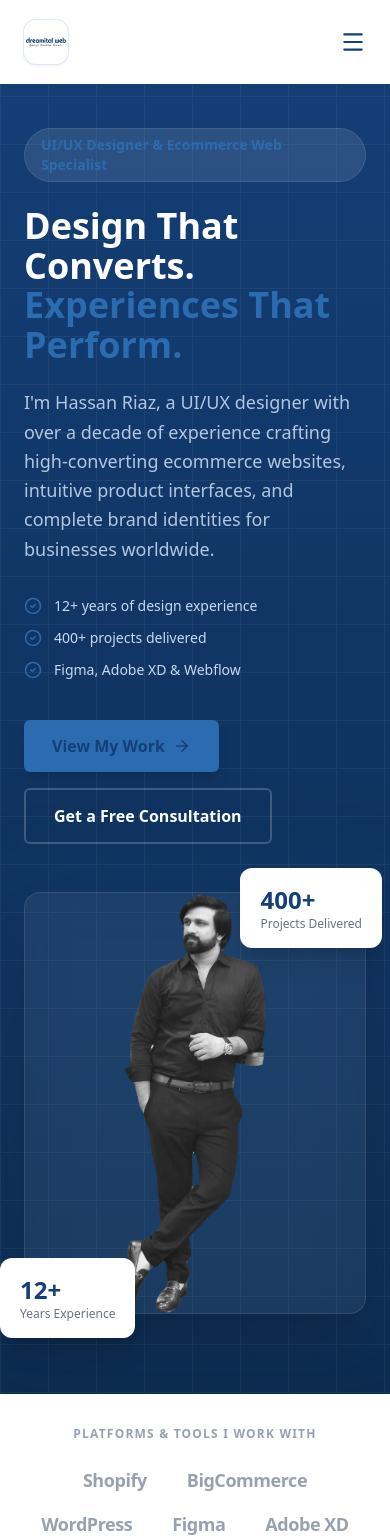
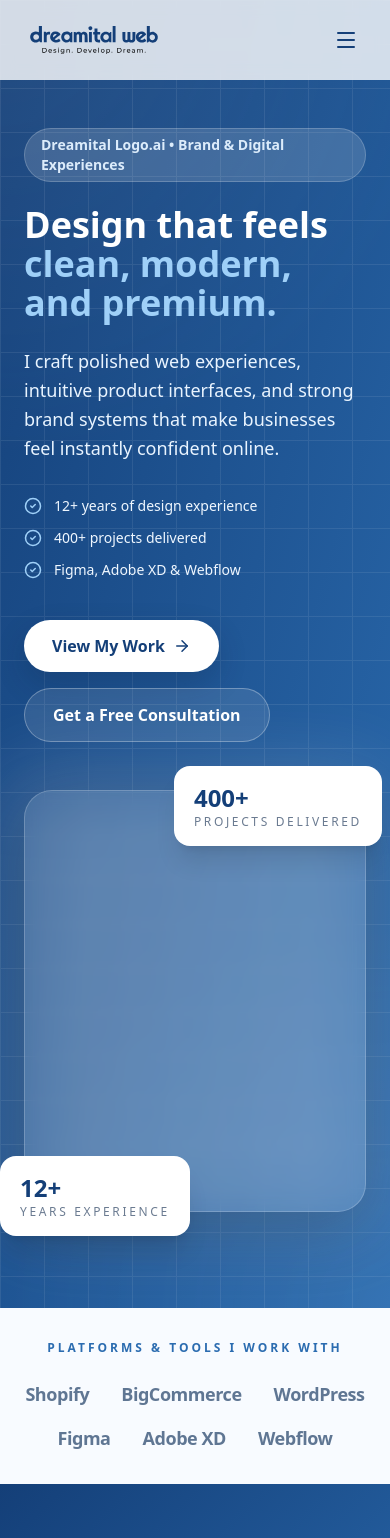
Before and after one commit to hadiaalv/ui-ux, a Next.js app in the folder portfolio/: page / in a window 390 px wide. Shown: the top 1538 px of the page. Built offline with nearby package versions, Linux system fonts and the light colour scheme.

Commit message:
colors updated

```diff
--- a/portfolio/src/app/globals.css
+++ b/portfolio/src/app/globals.css
@@ -12,10 +12,23 @@
   scroll-behavior: smooth;
 }
 
+html {
+  scroll-behavior: smooth;
+}
+
 body {
-  @apply bg-[#f8fbff] text-[#143f78];
+  @apply bg-[#f6faff] text-[#143f78];
   overflow-x: hidden;
   font-feature-settings: "kern" 1;
+}
+
+::selection {
+  background: #dcecfb;
+  color: #0d2b4f;
+}
+
+a {
+  transition: color 0.2s ease, background-color 0.2s ease, border-color 0.2s ease, transform 0.2s ease;
 }
 
 /* Custom Scrollbar */
--- a/portfolio/src/app/layout.tsx
+++ b/portfolio/src/app/layout.tsx
@@ -3,9 +3,9 @@ import Navbar from "@/components/Navbar";
 import Footer from "@/components/Footer";
 
 export const metadata = {
-  title: "Dreamital Kogo.ai | Brand & Digital Experience Studio",
+  title: "Dreamital Logo.ai | Brand & Digital Experience Studio",
   description:
-    "Dreamital Kogo.ai creates polished digital experiences with a premium, modern brand identity.",
+    "Dreamital Logo.ai creates polished digital experiences with a premium, modern brand identity.",
 };
 
 export default function RootLayout({
--- a/portfolio/src/components/Hero.tsx
+++ b/portfolio/src/components/Hero.tsx
@@ -13,47 +13,41 @@ export default function Hero() {
   ];
 
   return (
-    <section className="pt-32 md:pt-40 pb-20 px-6 md:px-16 bg-gradient-to-b from-navy to-navy-dark relative overflow-hidden">
-      {/* Subtle grid backdrop */}
+    <section className="relative overflow-hidden pt-32 pb-24 px-6 md:px-16 md:pt-40 bg-linear-to-br from-navy to-gold">
+      <div className="absolute inset-0 opacity-20 pointer-events-none" style={{ backgroundImage: "radial-gradient(circle at top left, rgba(255,255,255,0.35) 0, transparent 35%), radial-gradient(circle at bottom right, rgba(255,255,255,0.25) 0, transparent 30%)" }} />
       <div
-        className="absolute inset-0 opacity-[0.05] pointer-events-none"
+        className="absolute inset-0 opacity-[0.08] pointer-events-none"
         style={{
           backgroundImage:
             "linear-gradient(#fff 1px, transparent 1px), linear-gradient(90deg, #fff 1px, transparent 1px)",
-          backgroundSize: "48px 48px",
+          backgroundSize: "44px 44px",
         }}
       />
 
-      <div className="max-w-7xl mx-auto grid lg:grid-cols-[1.1fr_0.9fr] gap-12 lg:gap-16 items-center relative z-10">
-        {/* LEFT TEXT */}
+      <div className="max-w-7xl mx-auto grid lg:grid-cols-[1.05fr_0.95fr] gap-12 lg:gap-16 items-center relative z-10">
         <motion.div
           initial={{ opacity: 0, y: 24 }}
           animate={{ opacity: 1, y: 0 }}
           transition={{ duration: 0.6 }}
         >
-          <span className="inline-flex items-center gap-2 bg-white/10 text-gold px-4 py-1.5 rounded-full text-sm font-semibold border border-white/10">
-            UI/UX Designer & Ecommerce Web Specialist
+          <span className="inline-flex items-center gap-2 rounded-full bg-white/15 px-4 py-1.5 text-sm font-semibold text-[#dcecfb] border border-white/20">
+            Dreamital Logo.ai • Brand & Digital Experiences
           </span>
 
-          <h1 className="mt-6 text-4xl md:text-5xl lg:text-6xl font-bold leading-[1.1] text-white">
-            Design That Converts.{" "}
-            <span className="text-gold">Experiences That Perform.</span>
+          <h1 className="mt-6 text-4xl md:text-5xl lg:text-6xl font-bold leading-[1.08] text-white">
+            Design that feels
+            <span className="block text-[#9fd0f8]">clean, modern, and premium.</span>
           </h1>
 
-          <p className="mt-6 text-blue-100/80 text-lg leading-relaxed max-w-xl">
-            I'm Hassan Riaz, a UI/UX designer with over a decade of experience
-            crafting high-converting ecommerce websites, intuitive product
-            interfaces, and complete brand identities for businesses
-            worldwide.
+          <p className="mt-6 max-w-xl text-lg leading-relaxed text-[#e9f4ff]">
+            I craft polished web experiences, intuitive product interfaces, and strong brand systems that make businesses feel instantly confident online.
           </p>
 
           <div className="mt-8 space-y-3">
             {highlights.map((item) => (
               <div key={item} className="flex items-center gap-3">
-                <CheckCircle2 size={18} className="text-gold flex-shrink-0" />
-                <span className="text-blue-100/90 text-sm md:text-base">
-                  {item}
-                </span>
+                <CheckCircle2 size={18} className="text-[#9fd0f8] shrink-0" />
+                <span className="text-sm md:text-base text-[#eff7ff]">{item}</span>
               </div>
             ))}
           </div>
@@ -61,57 +55,48 @@ export default function Hero() {
           <div className="mt-10 flex flex-wrap gap-4">
             <Link
               href="/projects"
-              className="inline-flex items-center gap-2 bg-gold text-navy px-7 py-3.5 rounded-md font-bold shadow-lg hover:bg-gold-light transition-colors group"
+              className="inline-flex items-center gap-2 rounded-full bg-white px-7 py-3.5 font-semibold text-[#143f78] shadow-[0_12px_30px_rgba(10,28,60,0.2)] hover:-translate-y-0.5 hover:bg-[#f4f9ff] transition-all duration-200 group"
             >
               View My Work
-              <ArrowRight
-                size={18}
-                className="group-hover:translate-x-1 transition-transform"
-              />
+              <ArrowRight size={18} className="group-hover:translate-x-1 transition-transform" />
             </Link>
 
             <Link
               href="/contact"
-              className="inline-flex items-center gap-2 border-2 border-white/20 text-white px-7 py-3.5 rounded-md font-bold hover:bg-white/10 transition-colors"
+              className="inline-flex items-center gap-2 rounded-full border border-white/30 bg-white/10 px-7 py-3.5 font-semibold text-white hover:bg-white/15 transition-all duration-200"
             >
               Get a Free Consultation
             </Link>
           </div>
         </motion.div>
 
-        {/* RIGHT IMAGE */}
         <motion.div
           initial={{ opacity: 0, scale: 0.96 }}
           animate={{ opacity: 1, scale: 1 }}
           transition={{ duration: 0.6, delay: 0.15 }}
           className="relative flex justify-center lg:justify-end"
         >
-          <div className="relative w-full max-w-[380px]">
-            <div className="absolute -inset-4 bg-gold/10 rounded-3xl blur-2xl" />
-            <div className="relative rounded-2xl overflow-hidden border border-white/10 shadow-2xl bg-white/5">
-              <div className="relative w-full h-[420px] md:h-[480px]">
-                <Image
+          <div className="relative w-full max-w-95">
+            <div className="absolute -inset-4 rounded-[2rem] bg-white/20 blur-2xl" />
+            <div className="relative overflow-hidden rounded-[1.75rem] border border-white/20 bg-white/10 shadow-[0_20px_60px_rgba(4,18,37,0.25)] backdrop-blur-sm">
+              <div className="relative h-105 w-full md:h-120">
+                {/* <Image
                   src="/profile.png"
                   alt="Hassan Riaz - UI/UX Designer"
                   fill
                   priority
                   className="object-contain"
-                />
+                /> */}
               </div>
             </div>
 
-            {/* Stat badges */}
-            <div className="absolute -bottom-6 -left-6 bg-white px-5 py-4 rounded-xl shadow-xl">
-              <p className="text-2xl font-bold text-navy">12+</p>
-              <p className="text-xs text-gray-500 font-medium">
-                Years Experience
-              </p>
+            <div className="absolute -bottom-6 -left-6 rounded-2xl bg-white px-5 py-4 shadow-xl">
+              <p className="text-2xl font-bold text-[#143f78]">12+</p>
+              <p className="text-xs font-medium uppercase tracking-[0.22em] text-[#6b7b91]">Years Experience</p>
             </div>
-            <div className="absolute -top-6 -right-4 bg-white px-5 py-4 rounded-xl shadow-xl">
-              <p className="text-2xl font-bold text-navy">400+</p>
-              <p className="text-xs text-gray-500 font-medium">
-                Projects Delivered
-              </p>
+            <div className="absolute -top-6 -right-4 rounded-2xl bg-white px-5 py-4 shadow-xl">
+              <p className="text-2xl font-bold text-[#143f78]">400+</p>
+              <p className="text-xs font-medium uppercase tracking-[0.22em] text-[#6b7b91]">Projects Delivered</p>
             </div>
           </div>
         </motion.div>
--- a/portfolio/src/components/Navbar.tsx
+++ b/portfolio/src/components/Navbar.tsx
@@ -27,37 +27,36 @@ export default function Navbar() {
   ];
 
   return (
-    <nav
+    <motion.nav
+      initial={{ y: -8, opacity: 0 }}
+      animate={{ y: 0, opacity: 1 }}
+      transition={{ duration: 0.35 }}
       className={`fixed top-0 left-0 right-0 z-50 transition-all duration-300 ${
         scrolled
-          ? "bg-white/95 backdrop-blur-md shadow-md py-3"
-          : "bg-white py-5"
+          ? "bg-white/90 backdrop-blur-xl shadow-[0_8px_30px_rgba(20,63,120,0.08)] py-3"
+          : "bg-white/80 backdrop-blur-sm py-5"
       }`}
     >
       <div className="max-w-7xl mx-auto px-6 md:px-16">
         <div className="flex justify-between items-center">
-          {/* Logo */}
           <Link href="/" className="flex items-center gap-3 group">
-            <div className="flex h-11 w-11 items-center justify-center rounded-xl bg-white shadow-sm ring-1 ring-[#dce9f8]">
-              <Image
-                src="/Dreamital Logo 1.svg"
-                alt="Dreamital Kogo.ai logo"
-                width={30}
-                height={30}
-                className="h-7 w-auto"
-              />
-            </div>
-            <div className="leading-tight">
-              <span className="block text-base font-bold text-navy tracking-tight">
+            <Image
+              src="/Dreamital Logo 1.svg"
+              alt="Dreamital Kogo.ai logo"
+              width={56}
+              height={56}
+              className="h-10 w-auto sm:h-12 transition-transform duration-300 group-hover:scale-105"
+            />
+            <div className="leading-tight hidden sm:block">
+              <span className="block text-base font-semibold text-[#143f78] tracking-tight">
 
               </span>
-              <span className="text-sm font-semibold text-[#2b6cb0]">
+              <span className="text-sm font-medium text-gold">
 
               </span>
             </div>
           </Link>
 
-          {/* Desktop Navigation */}
           <div className="hidden md:flex items-center gap-1">
             {navItems.map((item) => {
               const active = pathname === item.href;
@@ -65,10 +64,10 @@ export default function Navbar() {
                 <Link
                   key={item.name}
                   href={item.href}
-                  className={`px-4 py-2 text-sm font-semibold rounded-md transition-colors ${
+                  className={`px-4 py-2 text-sm font-semibold rounded-full transition-all duration-200 ${
                     active
-                      ? "text-navy"
-                      : "text-gray-600 hover:text-navy"
+                      ? "text-[#143f78] bg-[#edf5ff]"
+                      : "text-[#2b6cb0] hover:text-[#143f78] hover:bg-[#f4f9ff]"
                   }`}
                 >
                   {item.name}
@@ -77,9 +76,9 @@ export default function Navbar() {
             })}
             <Link
               href="/contact"
-              className="ml-4 inline-flex items-center gap-2 bg-navy text-white text-sm font-semibold px-5 py-2.5 rounded-md hover:bg-navy-dark transition-colors group"
+              className="ml-4 inline-flex items-center gap-2 bg-[#143f78] text-white text-sm font-semibold px-5 py-2.5 rounded-full shadow-[0_12px_24px_rgba(20,63,120,0.18)] hover:bg-[#2b6cb0] transition-all duration-200 group"
             >
-              Let's Talk
+              Let&apos;s Talk
               <ArrowRight
                 size={16}
                 className="group-hover:translate-x-0.5 transition-transform"
@@ -87,18 +86,16 @@ export default function Navbar() {
             </Link>
           </div>
 
-          {/* Mobile Menu Button */}
           <button
-            className="md:hidden text-navy"
+            className="md:hidden rounded-full p-2 text-[#143f78]"
             onClick={() => setIsOpen(!isOpen)}
             aria-label="Toggle menu"
           >
-            {isOpen ? <X size={26} /> : <Menu size={26} />}
+            {isOpen ? <X size={24} /> : <Menu size={24} />}
           </button>
         </div>
       </div>
 
-      {/* Mobile Navigation */}
       <AnimatePresence>
         {isOpen && (
           <motion.div
@@ -106,14 +103,14 @@ export default function Navbar() {
             animate={{ height: "auto", opacity: 1 }}
             exit={{ height: 0, opacity: 0 }}
             transition={{ duration: 0.25 }}
-            className="md:hidden overflow-hidden border-t border-gray-100 bg-white"
+            className="md:hidden overflow-hidden border-t border-[#eaf3ff] bg-white/95 backdrop-blur-xl"
           >
             <div className="px-6 py-4 space-y-1">
               {navItems.map((item) => (
                 <Link
                   key={item.name}
                   href={item.href}
-                  className="block px-2 py-3 text-gray-700 font-semibold hover:text-navy transition-colors border-b border-gray-50 last:border-0"
+                  className="block px-2 py-3 text-[#2b6cb0] font-semibold hover:text-[#143f78] transition-colors border-b border-[#f3f8ff] last:border-0"
                   onClick={() => setIsOpen(false)}
                 >
                   {item.name}
@@ -122,15 +119,15 @@ export default function Navbar() {
               <Link
                 href="/contact"
                 onClick={() => setIsOpen(false)}
-                className="mt-3 flex items-center justify-center gap-2 bg-navy text-white font-semibold px-5 py-3 rounded-md"
+                className="mt-3 flex items-center justify-center gap-2 bg-[#143f78] text-white font-semibold px-5 py-3 rounded-full"
               >
-                Let's Talk
+                Let&apos;s Talk
                 <ArrowRight size={16} />
               </Link>
             </div>
           </motion.div>
         )}
       </AnimatePresence>
-    </nav>
+    </motion.nav>
   );
 }
--- a/portfolio/src/components/TrustBar.tsx
+++ b/portfolio/src/components/TrustBar.tsx
@@ -1,27 +1,17 @@
 "use client";
 
 export default function TrustBar() {
-  const platforms = [
-    "Shopify",
-    "BigCommerce",
-    "WordPress",
-    "Figma",
-    "Adobe XD",
-    "Webflow",
-  ];
+  const platforms = ["Shopify", "BigCommerce", "WordPress", "Figma", "Adobe XD", "Webflow"];
 
   return (
-    <section className="bg-white border-b border-gray-100 py-8 px-6 md:px-16">
+    <section className="bg-[#f8fbff] py-8 px-6 md:px-16">
       <div className="max-w-7xl mx-auto">
-        <p className="text-center text-xs font-semibold tracking-widest text-gray-400 uppercase mb-6">
+        <p className="mb-6 text-center text-xs font-semibold uppercase tracking-[0.25em] text-[#2b6cb0]">
           Platforms &amp; Tools I Work With
         </p>
-        <div className="flex flex-wrap items-center justify-center gap-x-10 gap-y-4">
+        <div className="flex flex-wrap items-center justify-center gap-x-8 gap-y-4">
           {platforms.map((name) => (
-            <span
-              key={name}
-              className="text-gray-400 font-bold text-lg md:text-xl tracking-tight hover:text-navy transition-colors"
-            >
+            <span key={name} className="text-lg font-semibold tracking-tight text-[#5f7693] transition-colors hover:text-[#143f78] md:text-xl">
               {name}
             </span>
           ))}
```
Also changed, not shown: portfolio/src/components/CTABanner.tsx (+5 -13 lines), portfolio/src/components/FeaturedProjects.tsx (+20 -52 lines), portfolio/src/components/Footer.tsx (+10 -12 lines), portfolio/src/components/Services.tsx (+22 -32 lines), portfolio/src/components/StatsBar.tsx (+5 -9 lines), portfolio/src/components/Testimonials.tsx (+21 -34 lines), portfolio/src/components/WhyWorkWithMe.tsx (+16 -25 lines).
